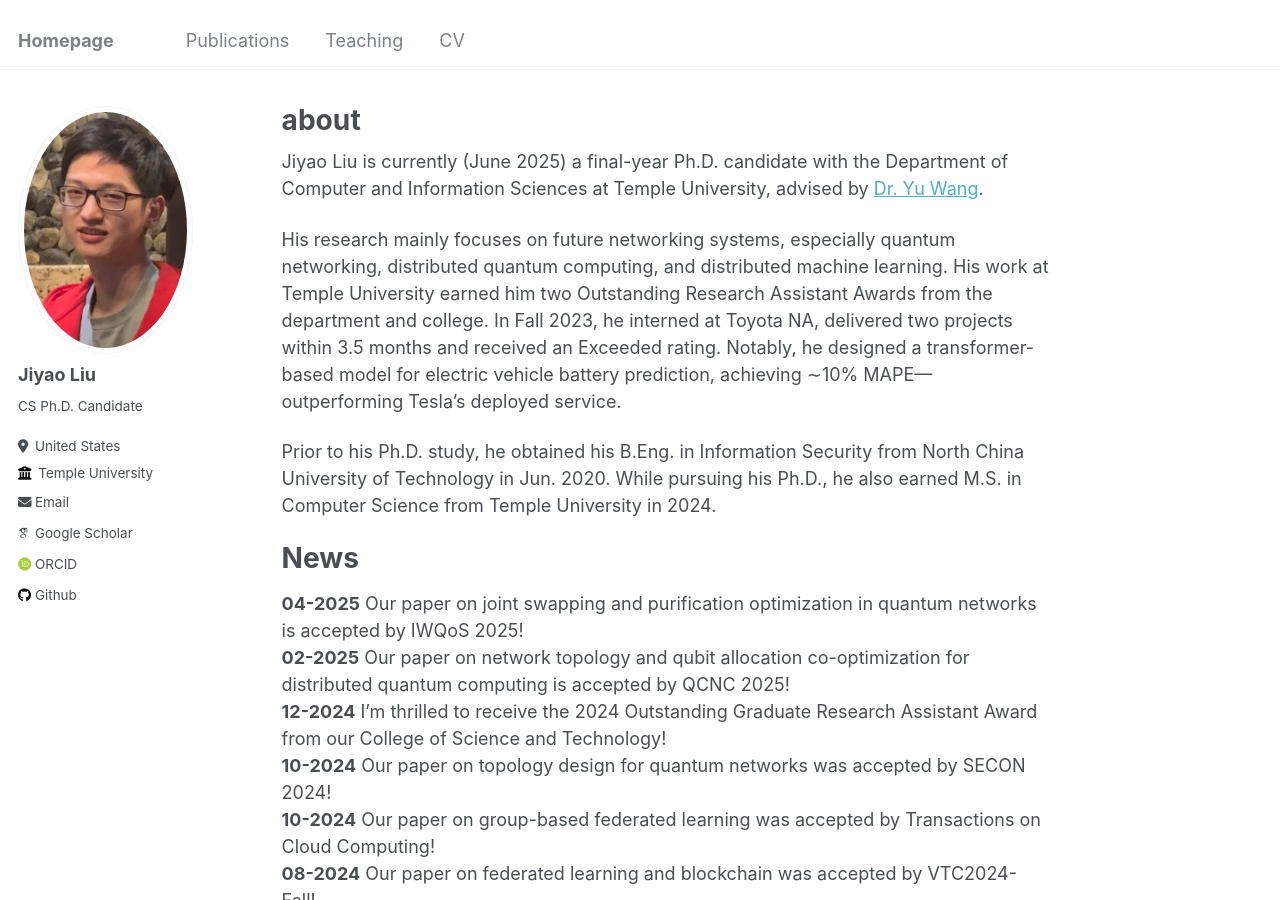
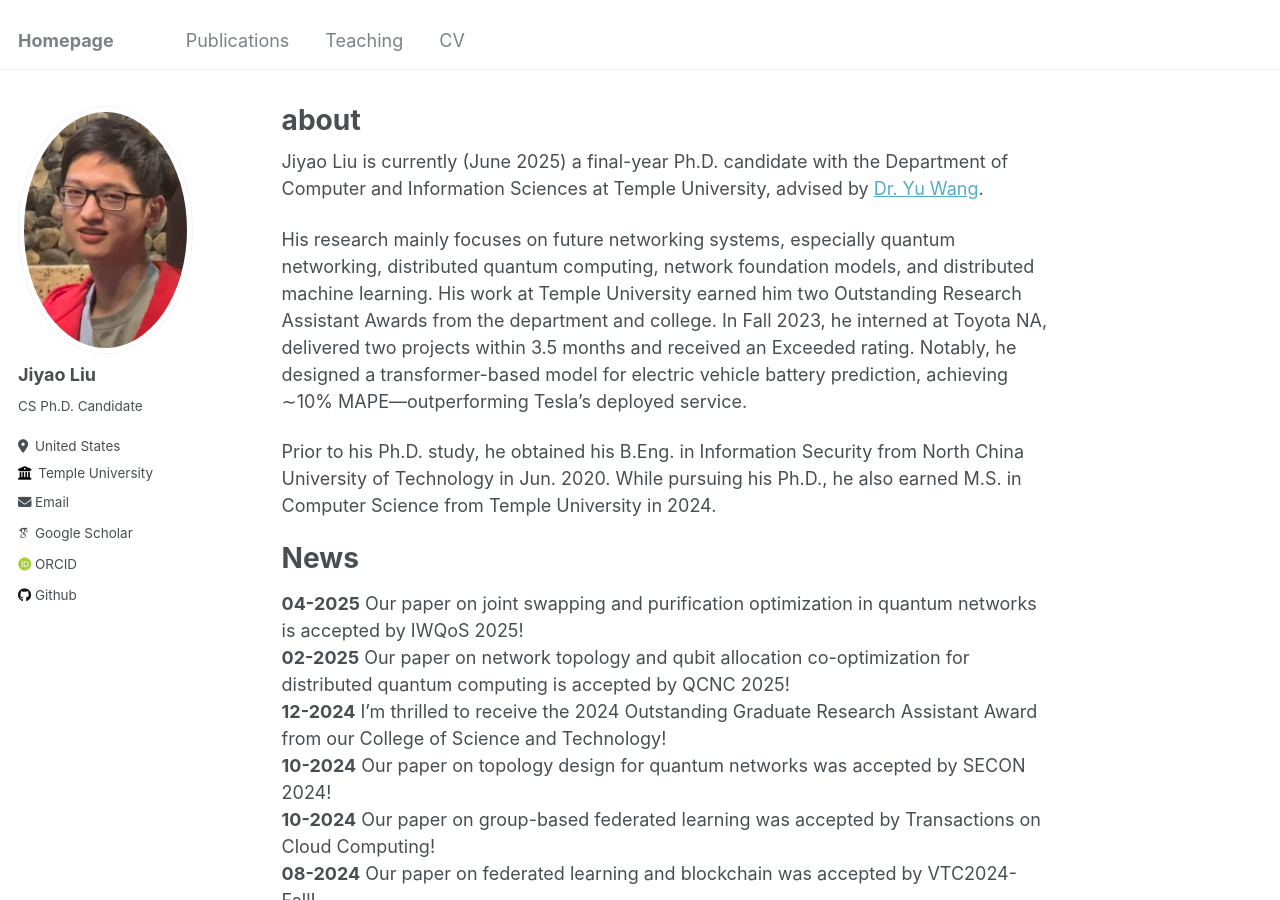
Before and after one commit to Jiyao17/jiyao17.github.io, a Jekyll site: the page built from _pages/about.md, in a window 1280 px wide and 900 px high. Built offline with Jekyll 4.4.1, drawn with Linux system fonts in a browser that asks for light colours; some web fonts are replaced.

Commit message:
Update about.md

```diff
--- a/_pages/about.md
+++ b/_pages/about.md
@@ -10,7 +10,7 @@ redirect_from:
 Jiyao Liu is currently (June 2025) a final-year Ph.D. candidate with the Department of Computer and Information Sciences at Temple University, advised by [Dr. Yu Wang](https://cis.temple.edu/~yu/){:target="_blank"}.
 
 
-His research mainly focuses on future networking systems, especially quantum networking, distributed quantum computing, and distributed machine learning. His work at Temple University earned him two Outstanding Research Assistant Awards from the department and college. In Fall 2023, he interned at Toyota NA, delivered two projects within 3.5 months and received an Exceeded rating. Notably, he designed a transformer-based model for electric vehicle battery prediction, achieving ∼10% MAPE—outperforming Tesla’s deployed service.
+His research mainly focuses on future networking systems, especially quantum networking, distributed quantum computing, network foundation models, and distributed machine learning. His work at Temple University earned him two Outstanding Research Assistant Awards from the department and college. In Fall 2023, he interned at Toyota NA, delivered two projects within 3.5 months and received an Exceeded rating. Notably, he designed a transformer-based model for electric vehicle battery prediction, achieving ∼10% MAPE—outperforming Tesla’s deployed service.
 
 
 Prior to his Ph.D. study, he obtained his B.Eng. in Information Security from North China University of Technology in Jun. 2020. While pursuing his Ph.D., he also earned M.S. in Computer Science from Temple University in 2024.
```
